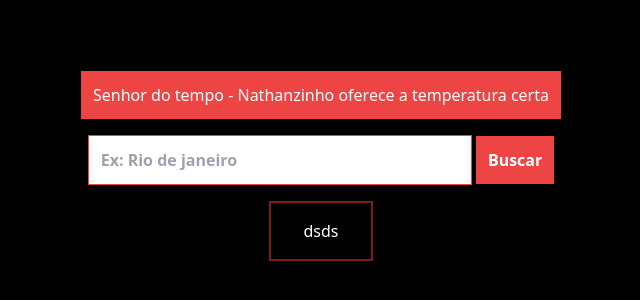
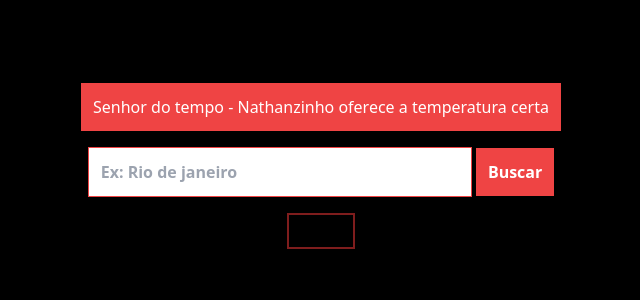
Before and after one commit to salesdev31/natanzinho, a plain HTML site: page index.html in a window 1280 px wide. Shown: the part 234-534 px from the top of the page, without its empty margins (319-959 px from the left). Drawn offline with nearby package versions, Linux system fonts and the light colour scheme.

Commit message:
Update index.html

```diff
--- a/index.html
+++ b/index.html
@@ -23,7 +23,7 @@
 
 
         </div>
-        <p class="border-2 border-red-900 results text-white bg-black text-center p-4 px-8">dsds</p>
+        <p class="border-2 border-red-900 results text-white bg-black text-center p-4 px-8"></p>
     </div>
 
     <script src="https:cdn.tailwindcss.com"></script>
```
